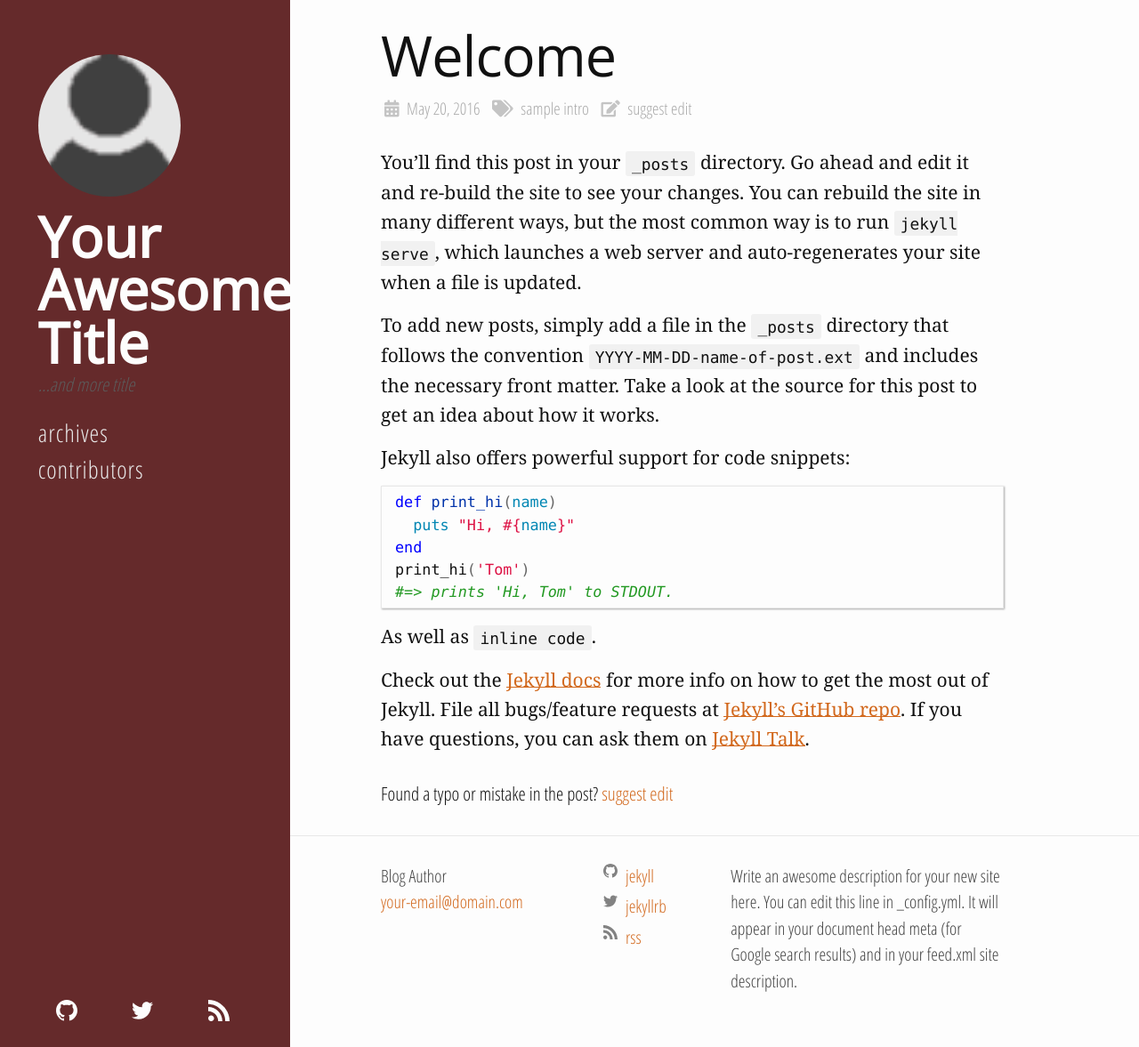
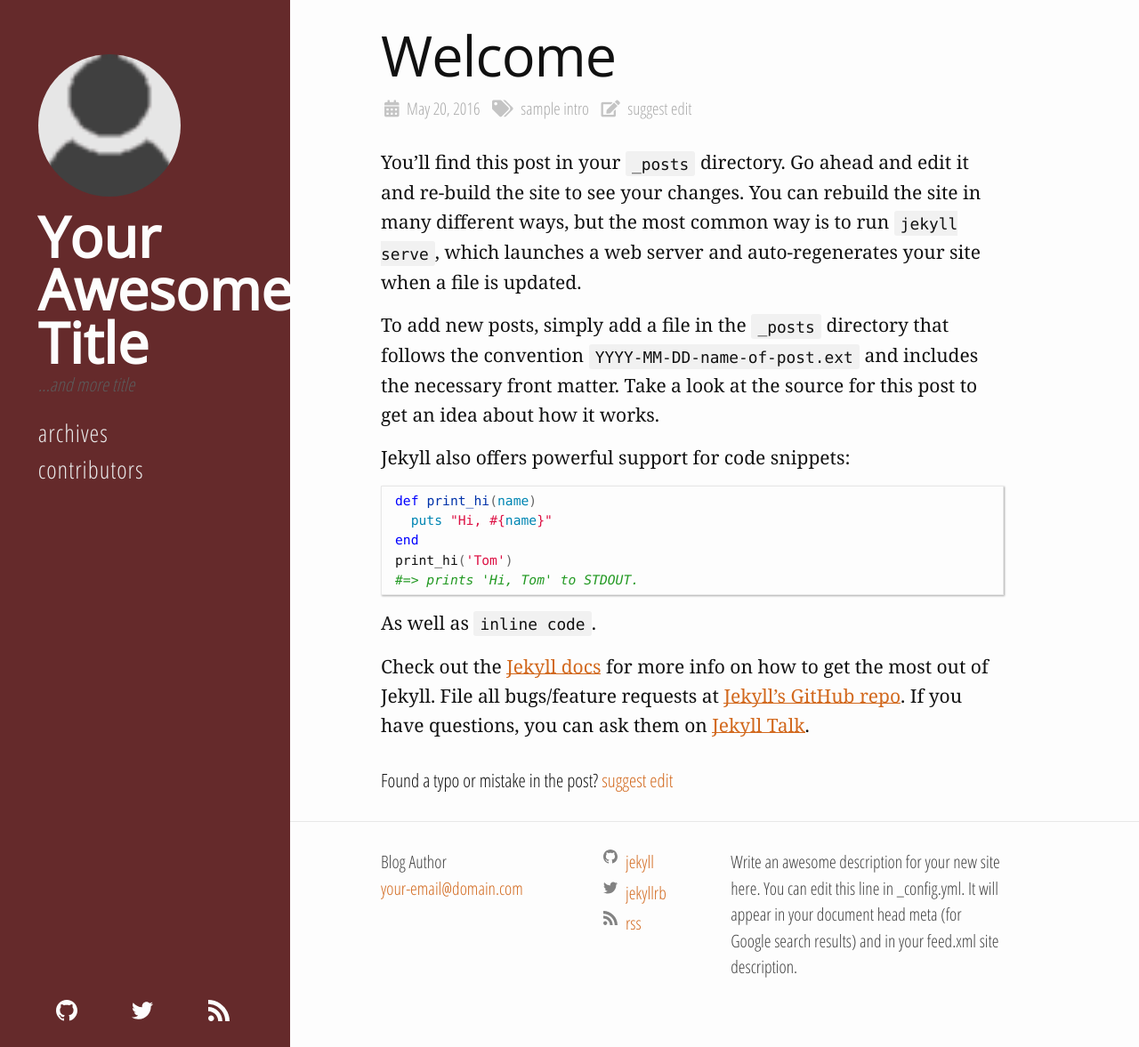
Before and after one commit to haacked/haackbar, a Jekyll site: the page built from _posts/2016-05-20-welcome-to-jekyll.md, in a window 1280 px wide and 1177 px high. Shown: the whole window at 89% size. Built offline with Jekyll 4.4.1, drawn with Linux system fonts in a browser that asks for light colours; cached includes are drawn as plain includes; nearby versions of some CDN libraries; some web fonts are replaced; library files that are not in the unit come from our copies.

Commit message:
Make code a bit smaller

```diff
--- a/_sass/haackbar/_code.scss
+++ b/_sass/haackbar/_code.scss
@@ -288,7 +288,7 @@ code {
 //
 pre code,
 pre.csharpcode {
-  @include relative-font-size(.8);
+  @include relative-font-size(.7);
   background: $background-color;
   border: solid 1px $grey-color-light;
   box-shadow: 1px 1px 2px $grey-color-medium;
```
